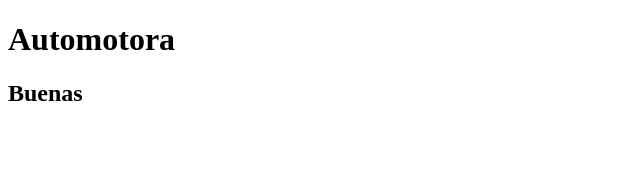
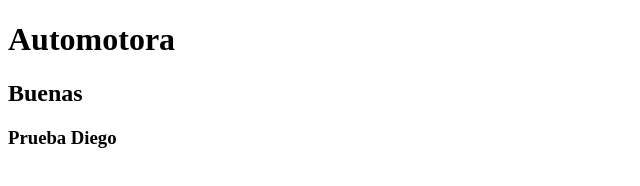
Before and after one commit to mclovinra/01, a plain HTML site: page index.html in a window 1280 px wide. Shown: the whole page, without its empty margins (0-640 px from the left). Drawn offline with Linux system fonts and the light colour scheme.

Commit message:
prueba diego

```diff
--- a/index.html
+++ b/index.html
@@ -9,6 +9,7 @@
 
     <H1>Automotora</H1>
     <h2>Buenas</H2>
+        <h3>Prueba Diego</h3>
 
 </body>
 </html>
```
